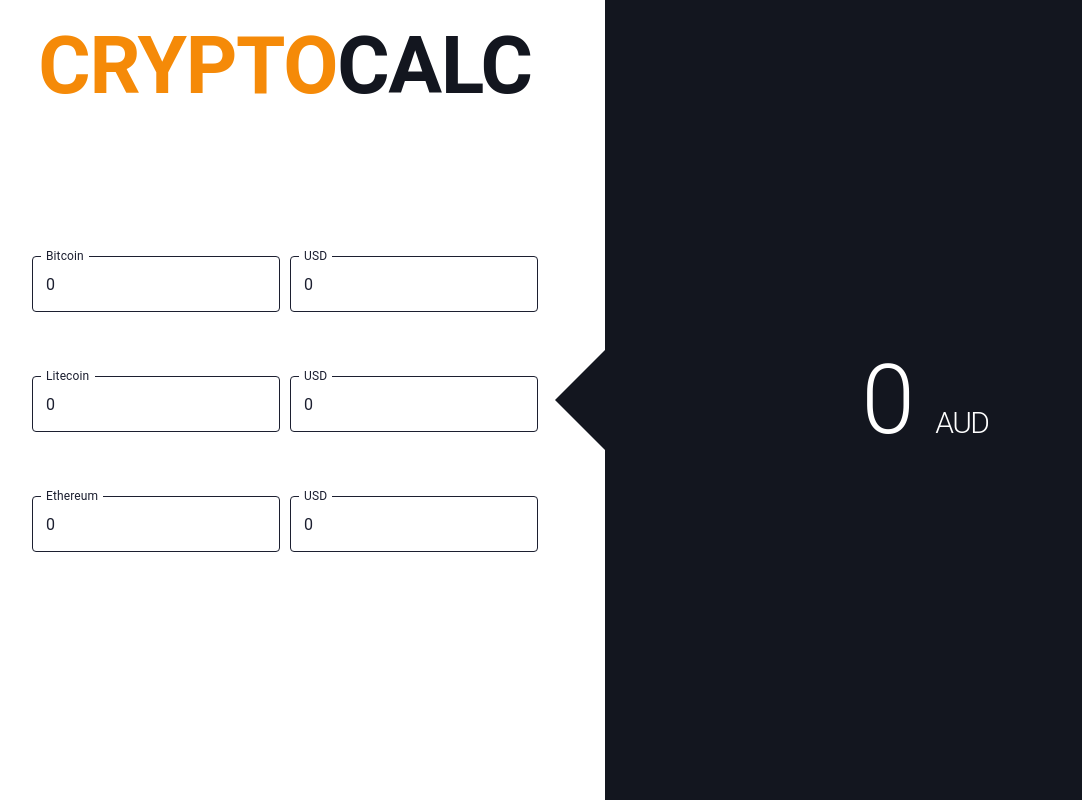
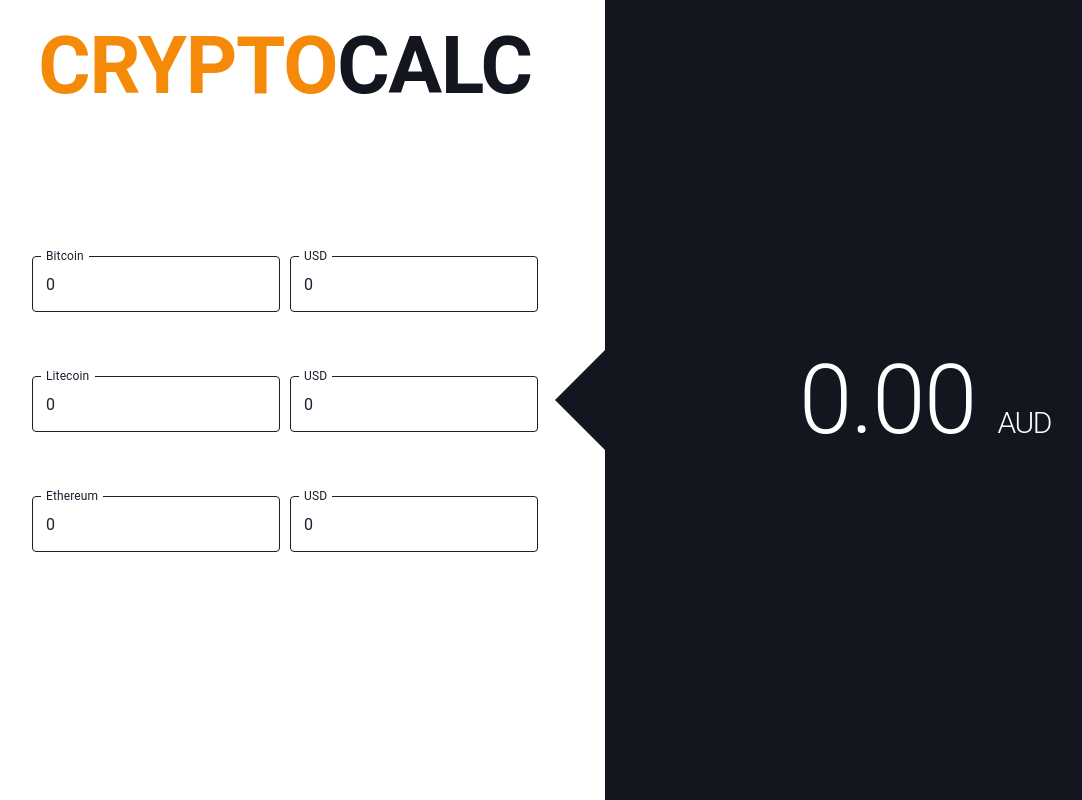
Before and after one commit to mabjardeleza/cryptocalc-mobx, a React (Create React App) app: page / in a window 1280 px wide. Shown: the whole page, without its empty margins (35-1117 px from the left). Built offline with nearby package versions, Linux system fonts and the light colour scheme; no server answers.

Commit message:
feat: limit total to 2 decimals

```diff
--- a/src/components/CryptoPage.js
+++ b/src/components/CryptoPage.js
@@ -17,12 +17,6 @@ const styles = {
         height: 'inherit',
         position: 'relative',
         width: '100%',
-    },
-    total: {
-        '& span': {
-            fontSize: '30px',
-        },
-        color: '#fff',
     },
 };
 
@@ -85,7 +79,21 @@ const Caret = styled.span`
         margin-left: 0;
         border-color: transparent #13161f transparent transparent;
     }
-`
+`;
+
+const Total = styled(Typography)`
+    & span {
+        font-size: 30px;
+    }
+    color: #fff;
+    text-align: center;
+    font-size: 3rem;
+    padding: 20px;
+
+    @media (min-width: 768px) {
+        font-size: 6rem;
+    }
+`;
 
 const CryptoPage = ({
   allCurrencies,
@@ -110,9 +118,9 @@ const CryptoPage = ({
                 ))}
             </Box>
             <Box className={classes.totalContainer} display="flex" flex="1" alignItems="center" justifyContent="center">
-                <Typography variant="h1" color="inherit" className={classes.total}>
-                    {total} <span>AUD</span>
-                </Typography>
+                <Total variant="h1" color="inherit">
+                    {total.toFixed(2)} <span>AUD</span>
+                </Total>
                 <Caret />
             </Box>
         </ContentContainer>
```
